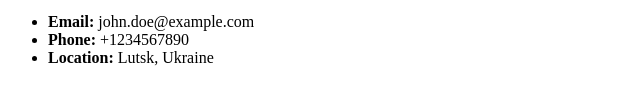
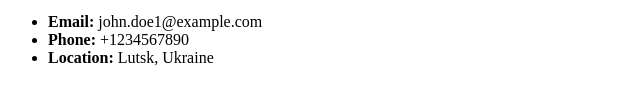
Before and after one commit to katiulysh/lab1, a plain HTML site: page index.html in a window 1280 px wide. Shown: the part 369-472 px from the top of the page, 0-640 px from the left. Drawn offline with Linux system fonts and the light colour scheme.

Commit message:
Update index.html

```diff
--- a/index.html
+++ b/index.html
@@ -10,7 +10,7 @@
  </div>
  <ul>
  <li><b>Email:</b>
-john.doe@example.com</li>
+john.doe1@example.com</li>
 <li><b>Phone:</b>
  +1234567890</li>
  <li><b>Location:</b>
```
